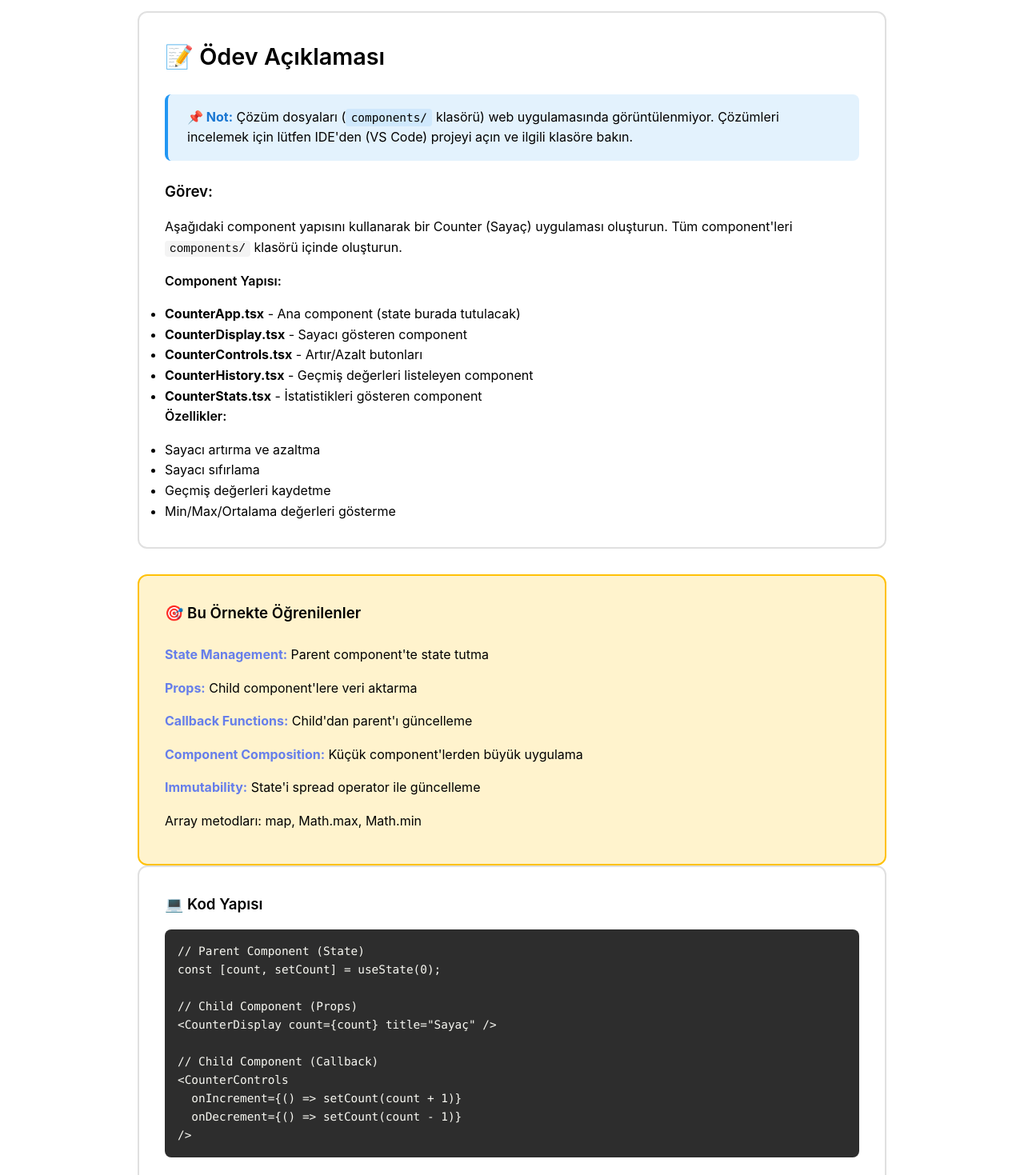
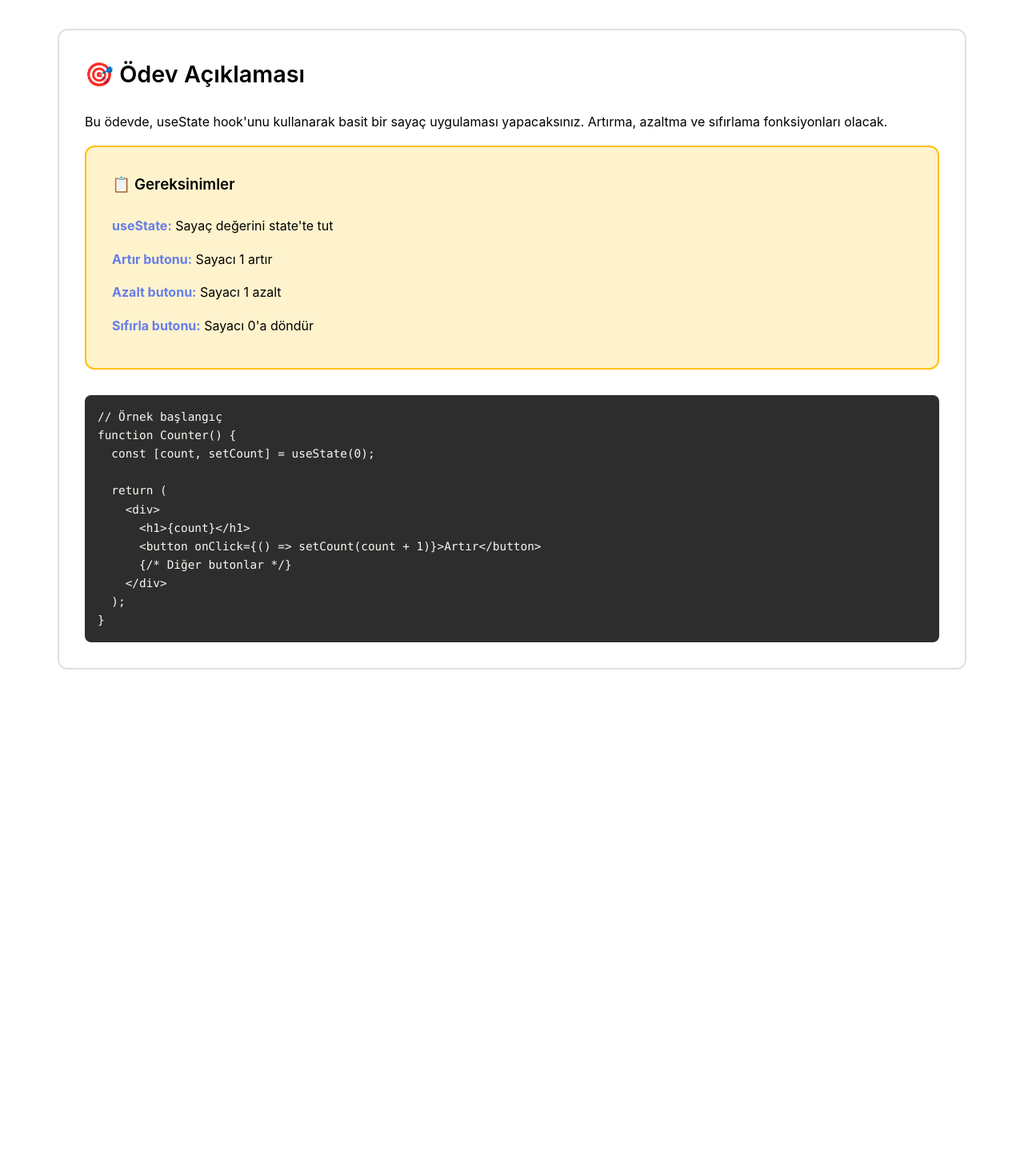
Before and after one commit to berksafran/react-workshop, a Next.js app in the folder 03-react-nextjs-workshop/: page /day1/02-react-core/04-ODEV-counter-app in a window 1280 px wide. Shown: the part 240-1709 px from the top of the page at 80% size. After the commit the page ends 1157 px from the top, so only its background shows below. Built offline with nearby package versions, Linux system fonts and the light colour scheme.

Commit message:
feat: Add Button and Card components, and refactor workshop pages to use a PageContainer for consistent layout and note display.

```diff
--- a/03-react-nextjs-workshop/app/day1/02-react-core/04-ODEV-counter-app/page.module.scss
+++ b/03-react-nextjs-workshop/app/day1/02-react-core/04-ODEV-counter-app/page.module.scss
@@ -183,6 +183,7 @@
     border: 2px solid #ffc107;
     border-radius: 12px;
     padding: 2rem;
+    margin-bottom: 2rem;
 
     h3 {
         margin-bottom: 1rem;
@@ -219,6 +220,7 @@
     border-radius: 8px;
     padding: 1rem;
     overflow-x: auto;
+    padding-top: 1rem;
 
     pre {
         color: #f8f8f2;
--- a/03-react-nextjs-workshop/app/day1/02-react-core/04-ODEV-counter-app/page.tsx
+++ b/03-react-nextjs-workshop/app/day1/02-react-core/04-ODEV-counter-app/page.tsx
@@ -1,96 +1,50 @@
-'use client';
-
-import Link from 'next/link';
+import { promises as fs } from 'fs';
+import path from 'path';
+import { PageContainer } from '@/app/components/PageContainer';
 import styles from './page.module.scss';
 
-export default function CounterAppPage() {
+export default async function CounterAppHomeworkPage() {
+    const notesPath = path.join(process.cwd(), 'app/day1/02-react-core/04-ODEV-counter-app/NOTES.md');
+    const notesContent = await fs.readFile(notesPath, 'utf-8');
+
     return (
-        <div className={styles.container}>
-            <header className={styles.header}>
-                <h1>Counter App - Mini Ödev</h1>
-                <p>State ve props ilişkisini gösteren sayaç uygulaması</p>
-            </header>
+        <PageContainer
+            title="📚 Ödev: Counter App"
+            description="State yönetimi pratiği - Sayaç uygulaması"
+            notesContent={notesContent}
+        >
+            <section className={styles.section}>
+                <h2>🎯 Ödev Açıklaması</h2>
+                <p className={styles.description}>
+                    Bu ödevde, useState hook'unu kullanarak basit bir sayaç uygulaması yapacaksınız.
+                    Artırma, azaltma ve sıfırlama fonksiyonları olacak.
+                </p>
 
-            <div className={styles.content}>
-                <section className={styles.section}>
-                    <h2>📝 Ödev Açıklaması</h2>
+                <div className={styles.highlights}>
+                    <h3>📋 Gereksinimler</h3>
+                    <ul>
+                        <li><strong>useState:</strong> Sayaç değerini state'te tut</li>
+                        <li><strong>Artır butonu:</strong> Sayacı 1 artır</li>
+                        <li><strong>Azalt butonu:</strong> Sayacı 1 azalt</li>
+                        <li><strong>Sıfırla butonu:</strong> Sayacı 0'a döndür</li>
+                    </ul>
+                </div>
 
-                    <div className={styles.note}>
-                        <strong>📌 Not:</strong> Çözüm dosyaları (<code>components/</code> klasörü) web uygulamasında görüntülenmiyor.
-                        Çözümleri incelemek için lütfen IDE'den (VS Code) projeyi açın ve ilgili klasöre bakın.
-                    </div>
+                <div className={styles.code}>
+                    <pre>{`// Örnek başlangıç
+function Counter() {
+  const [count, setCount] = useState(0);
 
-                    <div className={styles.homework}>
-                        <h3>Görev:</h3>
-                        <p>
-                            Aşağıdaki component yapısını kullanarak bir Counter (Sayaç) uygulaması oluşturun.
-                            Tüm component'leri <code>components/</code> klasörü içinde oluşturun.
-                        </p>
-
-                        <h4>Component Yapısı:</h4>
-                        <ul>
-                            <li><strong>CounterApp.tsx</strong> - Ana component (state burada tutulacak)</li>
-                            <li><strong>CounterDisplay.tsx</strong> - Sayacı gösteren component</li>
-                            <li><strong>CounterControls.tsx</strong> - Artır/Azalt butonları</li>
-                            <li><strong>CounterHistory.tsx</strong> - Geçmiş değerleri listeleyen component</li>
-                            <li><strong>CounterStats.tsx</strong> - İstatistikleri gösteren component</li>
-                        </ul>
-
-                        <h4>Özellikler:</h4>
-                        <ul>
-                            <li>Sayacı artırma ve azaltma</li>
-                            <li>Sayacı sıfırlama</li>
-                            <li>Geçmiş değerleri kaydetme</li>
-                            <li>Min/Max/Ortalama değerleri gösterme</li>
-                        </ul>
-                    </div>
-                </section>
-
-                <section className={styles.highlights}>
-                    <h3>🎯 Bu Örnekte Öğrenilenler</h3>
-                    <ul>
-                        <li>
-                            <strong>State Management:</strong> Parent component'te state tutma
-                        </li>
-                        <li>
-                            <strong>Props:</strong> Child component'lere veri aktarma
-                        </li>
-                        <li>
-                            <strong>Callback Functions:</strong> Child'dan parent'ı güncelleme
-                        </li>
-                        <li>
-                            <strong>Component Composition:</strong> Küçük component'lerden büyük uygulama
-                        </li>
-                        <li>
-                            <strong>Immutability:</strong> State'i spread operator ile güncelleme
-                        </li>
-                        <li>
-                            Array metodları: map, Math.max, Math.min
-                        </li>
-                    </ul>
-                </section>
-
-                <section className={styles.codeSection}>
-                    <h3>💻 Kod Yapısı</h3>
-                    <div className={styles.code}>
-                        <pre>{`// Parent Component (State)
-const [count, setCount] = useState(0);
-
-// Child Component (Props)
-<CounterDisplay count={count} title="Sayaç" />
-
-// Child Component (Callback)
-<CounterControls
-  onIncrement={() => setCount(count + 1)}
-  onDecrement={() => setCount(count - 1)}
-/>`}</pre>
-                    </div>
-                </section>
-            </div>
-
-            <Link href="/day1/02-react-core" className={styles.backLink}>
-                ← Geri Dön
-            </Link>
-        </div>
+  return (
+    <div>
+      <h1>{count}</h1>
+      <button onClick={() => setCount(count + 1)}>Artır</button>
+      {/* Diğer butonlar */}
+    </div>
+  );
+}`}</pre>
+                </div>
+            </section>
+        </PageContainer>
     );
 }
```
Also changed, not shown: 03-react-nextjs-workshop/app/day1/03-hooks/01-useState-useEffect/page.tsx (+0 -26 lines).
